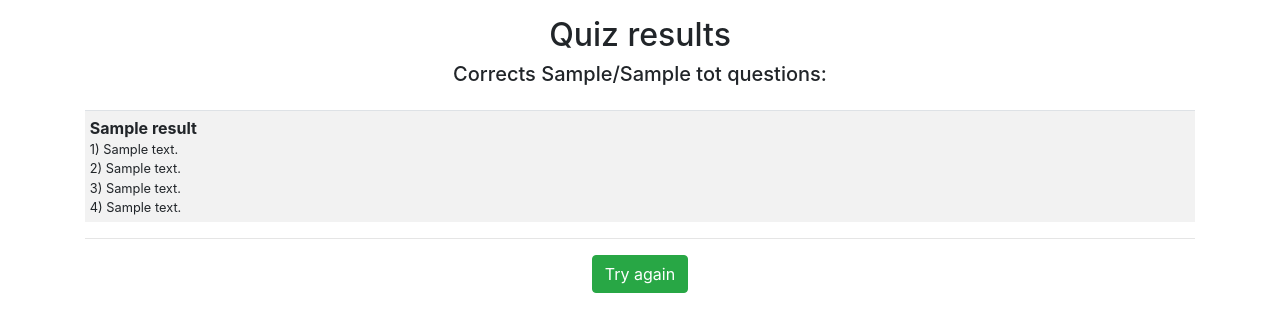
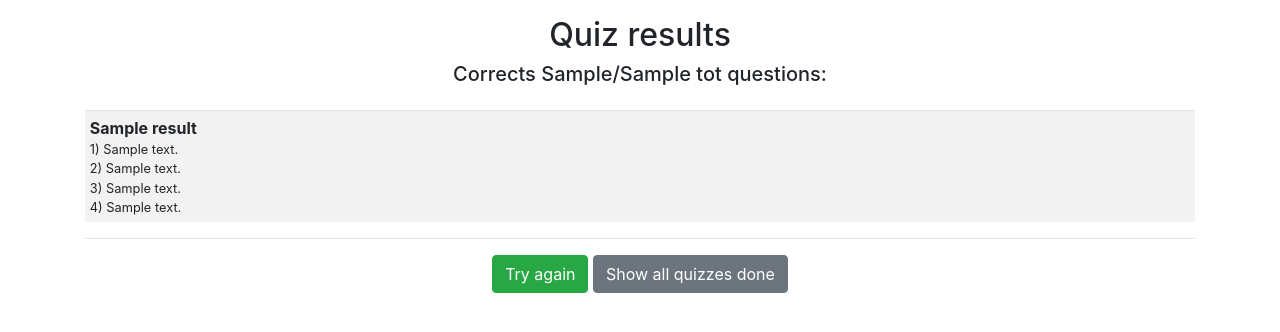
Before and after one commit to FrankN88/quiz-game, a Flask app: template templates/results.html in a window 1280 px wide. Shown: the part 48-380 px from the top of the page. Run offline with Flask 2, Linux system fonts and the light colour scheme; the visitor is signed in with stand-in values (Sample User, id 1); the template is opened without the code that fills it: most values are stand-ins (such as "Sample title", 1, 10 or a date in 2020); some libraries are stand-ins or nearby versions.

Commit message:
Show button (only for user logged) to show all quizzes done

```diff
--- a/templates/results.html
+++ b/templates/results.html
@@ -51,6 +51,10 @@
 
                   <div class="mt-2 text-center">
                         <a href="?try_again=1"><button type="button" class="btn btn-success">Try again</button></a>
+
+                        {% if session.get("username") %}
+                        <a href="/all_results"><button type="button" class="btn btn-secondary">Show all quizzes done</button></a>
+                        {% endif %}
                   </div>
             </div>
       </div>
```
